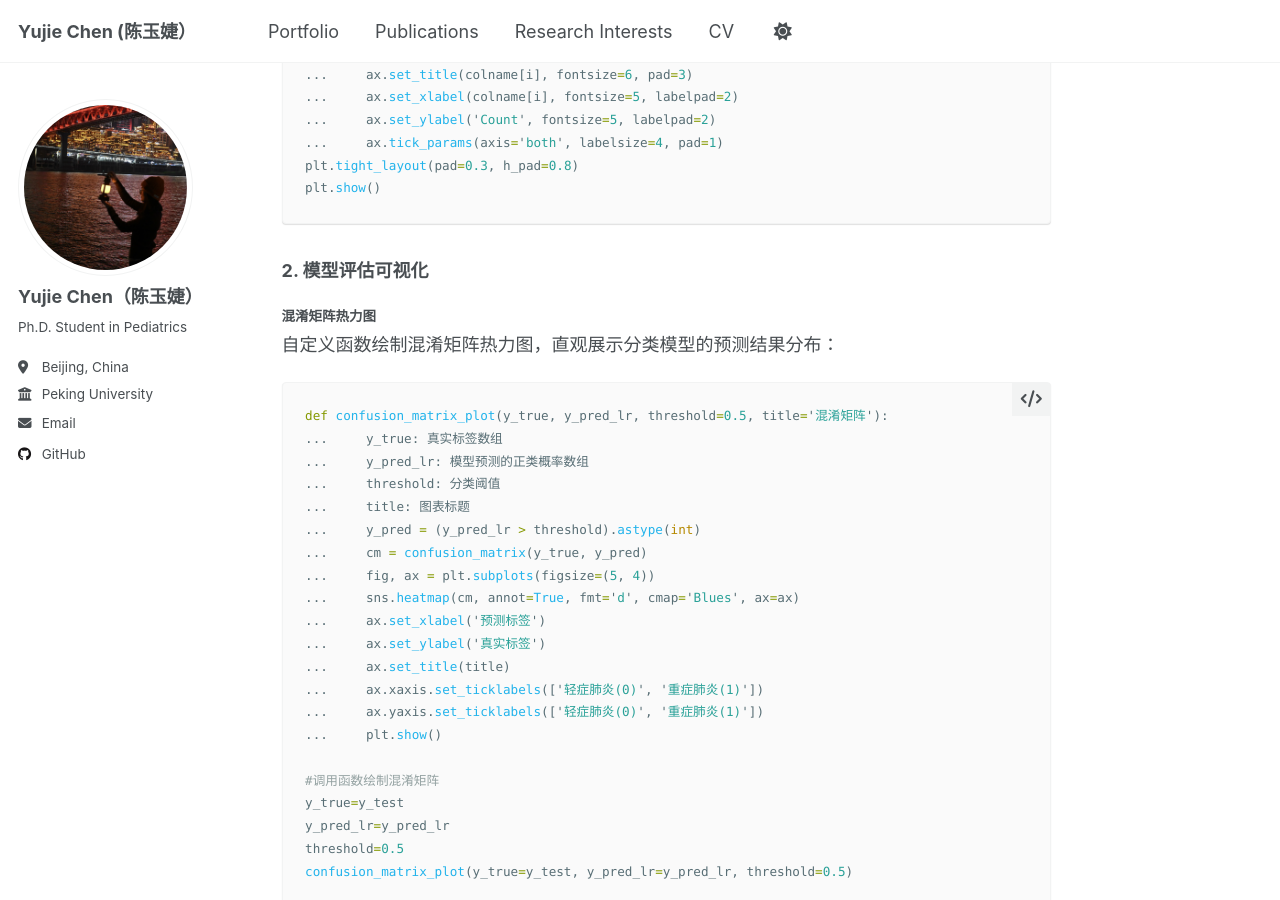
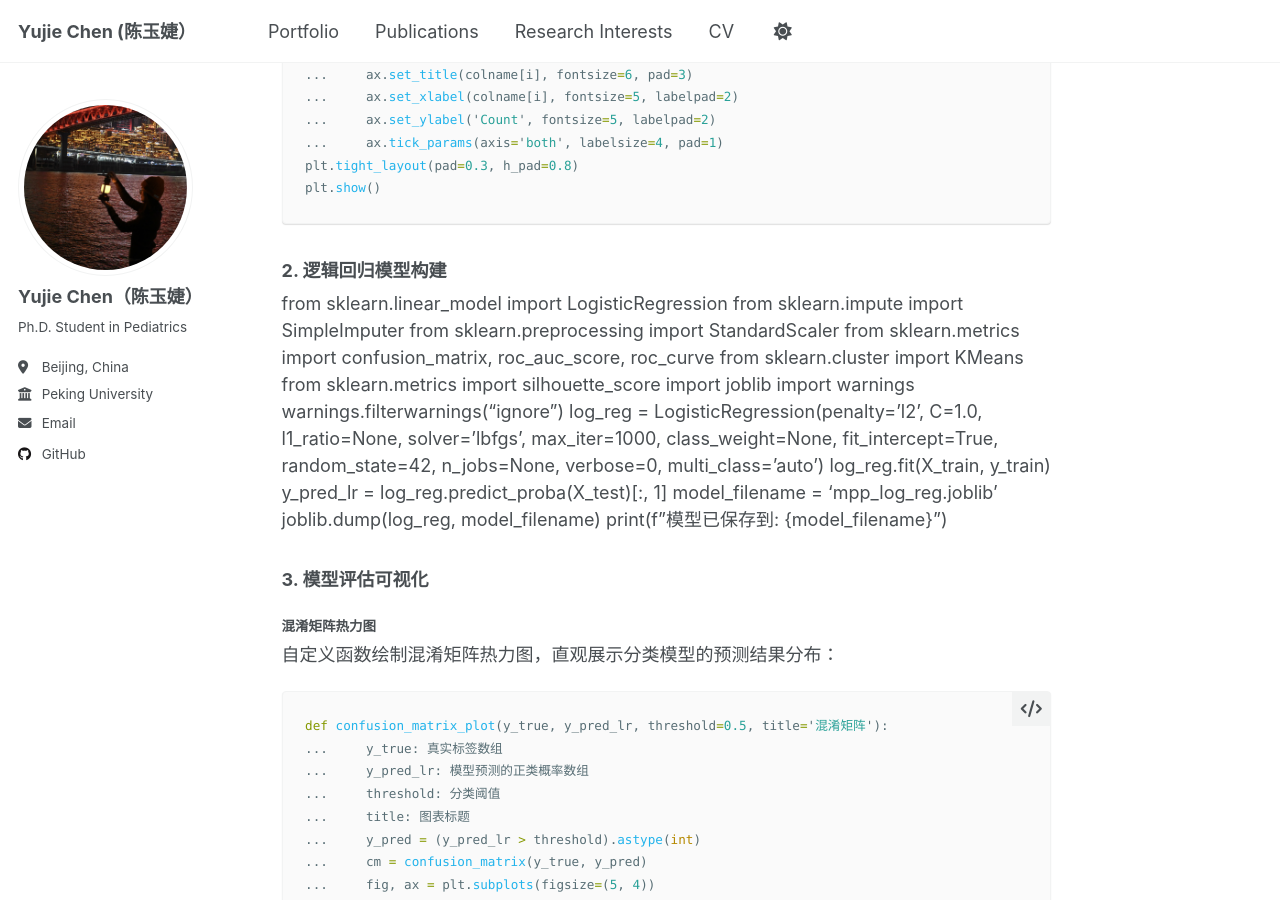
Before and after one commit to yujie7799/yujie7799.github.io, a Jekyll site: the page built from _portfolio/python-data-visualization-mpp.md, in a window 1280 px wide and 900 px high, scrolled down 1522 px. Built offline with Jekyll 4.4.1, drawn with Linux system fonts in a browser that asks for light colours; a script that is not in the unit is left out.

Commit message:
Update python-data-visualization-mpp.md

````diff
--- a/_portfolio/python-data-visualization-mpp.md
+++ b/_portfolio/python-data-visualization-mpp.md
@@ -74,8 +74,24 @@ for i in range(len(colname)):
 plt.tight_layout(pad=0.3, h_pad=0.8)
 plt.show()
 ```
+### 2. 逻辑回归模型构建
+from sklearn.linear_model import LogisticRegression
+from sklearn.impute import SimpleImputer
+from sklearn.preprocessing import StandardScaler
+from sklearn.metrics import confusion_matrix, roc_auc_score, roc_curve
+from sklearn.cluster import KMeans
+from sklearn.metrics import silhouette_score
+import joblib
+import warnings
+warnings.filterwarnings("ignore")
+log_reg = LogisticRegression(penalty='l2', C=1.0, l1_ratio=None, solver='lbfgs', max_iter=1000, class_weight=None, fit_intercept=True, random_state=42, n_jobs=None, verbose=0, multi_class='auto')
+log_reg.fit(X_train, y_train)
+y_pred_lr = log_reg.predict_proba(X_test)[:, 1]
+model_filename = 'mpp_log_reg.joblib'
+joblib.dump(log_reg, model_filename)
+print(f"模型已保存到: {model_filename}")
 
-### 2. 模型评估可视化
+### 3. 模型评估可视化
 #### 混淆矩阵热力图
 自定义函数绘制混淆矩阵热力图，直观展示分类模型的预测结果分布：
 ```python
@@ -145,13 +161,11 @@ plt.show()
 
 ### 2. 模型评估结果
 ![混淆矩阵热力图](/image/portfolio/python-data-visualization-mpp/热力图.png)
-
 *图3：混淆矩阵热力图*
 
 混淆矩阵显示模型对轻症肺炎支原体肺炎患者的识别准确率较高，但对重症患者的漏诊率需进一步优化，提示模型在少数类样本上的性能有待提升。
 
 ![ROC曲线](/image/portfolio/python-data-visualization-mpp/ROC曲线.png)
-
 *图4：ROC曲线*
 
 ROC曲线的AUC值为0.8077，表明该模型对患者预后的区分能力处于中等偏上水平，具备一定的临床应用潜力。
````
